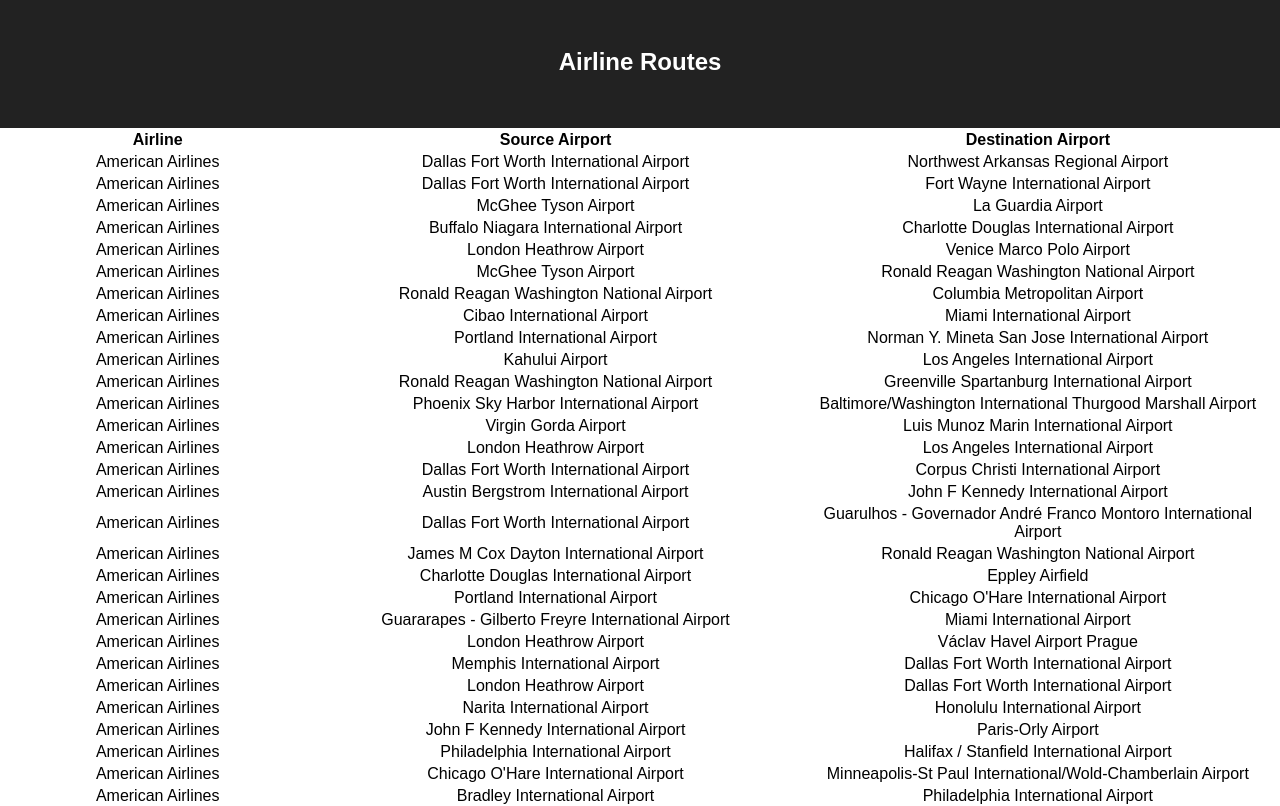
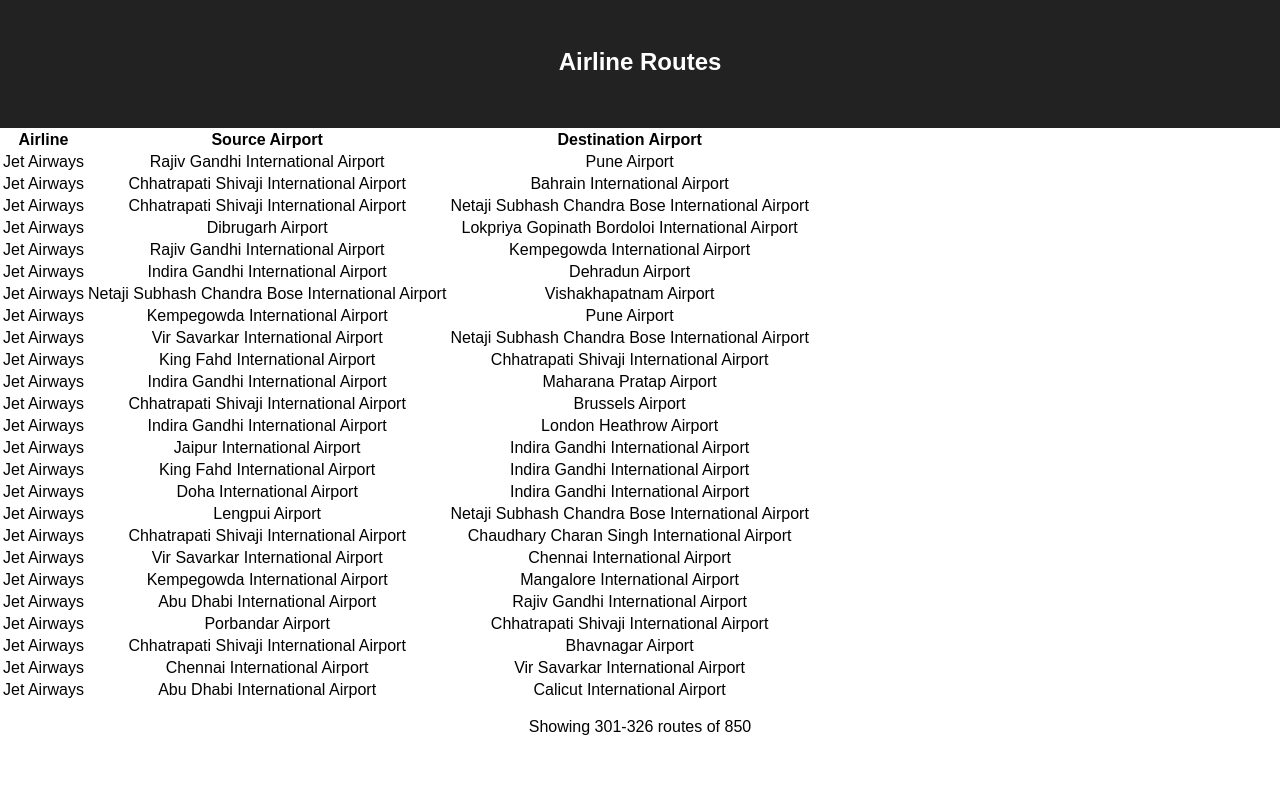
Before and after one commit to Jjanzen27/Airline-App, a React (Create React App) app: page / in a window 1280 px wide. Shown: the top 806 px of the page. Built offline with nearby package versions, Linux system fonts and the light colour scheme.

Commit message:
add pagination

```diff
--- a/src/App.js
+++ b/src/App.js
@@ -1,14 +1,29 @@
-import React, { Component } from 'react';
+import React from 'react';
 import './App.css';
 import data from "./data.js";
 import Table from "./components/Table.js"
 
 const App = () => {
+
   const columns = [
     { name: "Airline", property: "airline" },
     { name: "Source Airport", property: "src" },
     { name: "Destination Airport", property: "dest" },
   ];
+
+  const formatRow = (row) => {
+    return (
+    <tr key={`${row.src}${row.dest}${row.airline}`}>
+      <td>{data.getAirlineById(row.airline)}</td>
+      <td>{data.getAirportByCode(row.src)}</td>
+      <td>{data.getAirportByCode(row.dest)}</td>
+    </tr>
+    );
+  }
+
+  const rows = data.routes.map(route => {
+    return formatRow(route);
+  });
 
   const formatValue = (property, value) => {
 
@@ -20,7 +35,7 @@
     <h1 className="title">Airline Routes</h1>
   </header>
   <section>
-    <Table routes={ data.routes } className="routes-table" columns={columns} rows="" format=""/>
+    <Table className="routes-table" columns={columns} rows={rows} format=""/>
   </section>
 </div>
 )};
--- a/src/components/Table.js
+++ b/src/components/Table.js
@@ -1,9 +1,21 @@
-import React from "react";
-import data from "./../data.js";
+import React, { useState, useEffect } from "react";
 
-const Table = ({ routes, columns }) => {
+const Table = ({ rows, columns, format, perPage=25 }) => {
+  const [page, setPage] = useState(12);
 
-  const headerValues = columns.map(c => <th key={c.name}>{c.name}</th>)
+
+  const headerValues = columns.map(c => <th key={c.name}>{c.name}</th>);
+
+  const firstRowOnPage = () => {
+    return page * perPage;
+  };
+
+  let start = firstRowOnPage();
+  let end = start + perPage;
+
+  const currentRowsOnPage = () => {
+    return rows.slice(start, end);
+  };
 
   return (
     <div>
@@ -12,21 +24,12 @@
           <tr>{headerValues}</tr>
         </thead>
         <tbody>
-          {routes.map(route => <TableRow key={`${route.src}${route.dest}${route.airline}`} route={route}/>)}
+          {currentRowsOnPage()}
         </tbody>
       </table>
+      <p>Showing {start+1}-{end+1} routes of {rows.length}</p>
     </div>
   );
 };
 
-const TableRow = ({ route }) => {
-  return (
-    <tr>
-      <td>{data.getAirlineById(route.airline)}</td>
-      <td>{data.getAirportByCode(route.src)}</td>
-      <td>{data.getAirportByCode(route.dest)}</td>
-    </tr>
-  );
-};
-
 export default Table;
```
